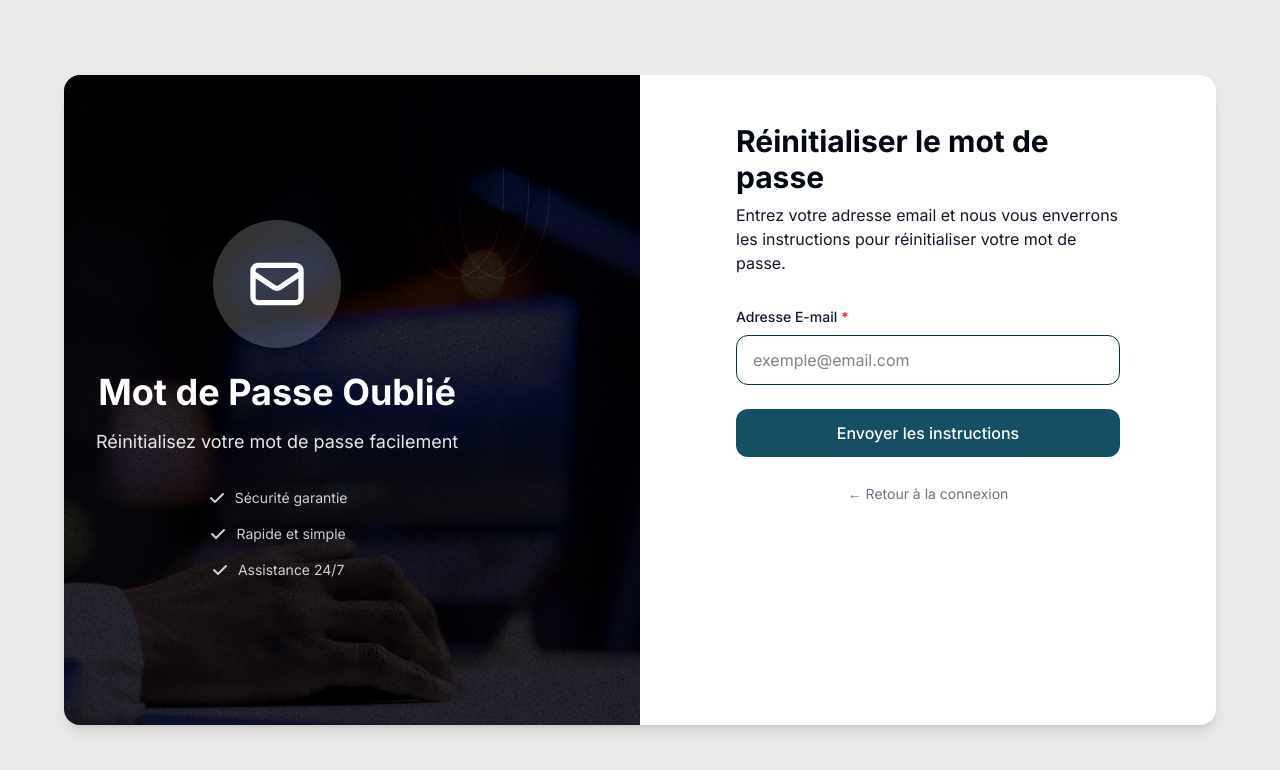
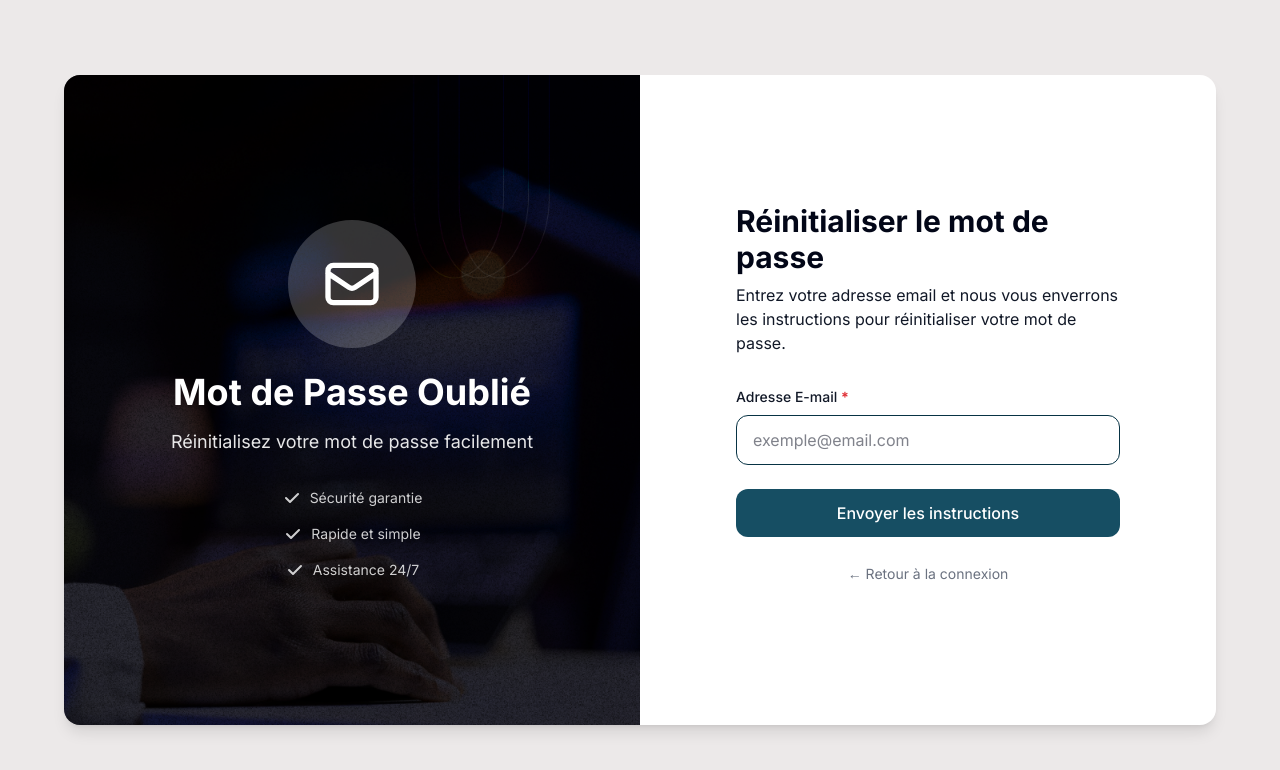
Before and after one commit to Mbaye-ndiaye/new_gestion_stock_frontend, a React (Vite) app: page / in a window 1280 px wide. Both pictures are taken after typing "name@example.com", "Sample123" into the empty fields and a click on the button "Mot de passe oublié?". Shown: the top 770 px of the page. Built offline with nearby package versions, Linux system fonts and the light colour scheme.

Commit message:
feedback

```diff
--- a/src/globals.css
+++ b/src/globals.css
@@ -54,7 +54,7 @@
 /* ================================= */
 
 --color-background: hsl(0, 7%, 92%);
---color-foreground: hsl(222 84% 4%);
+--color-foreground: #020617;
 
 --color-card: hsl(0 0% 100%);
 --color-card-foreground: hsl(222 84% 4%);
--- a/src/pages/auth/Login.tsx
+++ b/src/pages/auth/Login.tsx
@@ -26,7 +26,7 @@ export default function Login() {
                         >
                             <div className="absolute inset-0 bg-black/40"></div>
                         </div>
-                        <div className="relative z-10 p-8 flex items-center justify-center h-full">
+                        <div className="relative z-10 p-8 flex items-center justify-center h-full w-full">
                             <div className="text-center text-white">
                                 <div className="mb-8">
                                     <div className="w-32 h-32 bg-white/20 rounded-full flex items-center justify-center mx-auto mb-6">
@@ -62,7 +62,7 @@ export default function Login() {
                     </div>
 
                     {/* Form Section - Prend toute la largeur sur mobile */}
-                    <div className="w-full md:w-1/2 p-6 sm:p-8 md:p-12">
+                    <div className="w-full md:w-1/2 p-6 sm:p-8 md:p-12 mt-10">
                         <div className="max-w-sm mx-auto">
                             {/* Logo pour mobile (optionnel) */}
                             <div className="md:hidden flex justify-center mb-6">
@@ -134,7 +134,7 @@ export default function Login() {
                                     <label className="flex items-center cursor-pointer">
                                         <input
                                             type="checkbox"
-                                            className="w-4 h-4 accent-[var(--color-muted)] rounded focus:ring-1 focus:ring-[var(--color-muted)]"
+                                            className="w-4 h-4 accent-[var(--color-muted)] rounded "
                                         />
                                         <span className="ml-2 text-sm text-[var(--color-muted)]">Se souvenir de moi</span>
                                     </label>
--- a/src/pages/auth/Otp.tsx
+++ b/src/pages/auth/Otp.tsx
@@ -55,7 +55,7 @@ export default function Otp() {
                         >
                             <div className="absolute inset-0 bg-black/40"></div>
                         </div>
-                        <div className="relative z-10 p-8 flex items-center justify-center h-full">
+                        <div className="relative z-10 p-8 flex items-center justify-center h-full w-full">
                             <div className="text-center text-white">
                                 <div className="mb-8">
                                     <div className="w-32 h-32 bg-white/20 rounded-full flex items-center justify-center mx-auto mb-6">
@@ -91,7 +91,7 @@ export default function Otp() {
                     </div>
 
                     {/* Form Section - Prend toute la largeur sur mobile */}
-                    <div className="w-full md:w-1/2 p-6 sm:p-8 md:p-12">
+                    <div className="w-full md:w-1/2 p-6 sm:p-8 md:p-12 mt-10">
                         <div className="max-w-sm mx-auto flex flex-col justify-center items-center text-center h-full">
                             {/* Logo pour mobile */}
                             <div className="md:hidden flex justify-center mb-6">
@@ -107,7 +107,7 @@ export default function Otp() {
                                 <p className="text-[var(--color-muted-foreground)] text-sm sm:text-base">Un code a été envoyé à votre adresse e-mail enregistrée.</p>
                             </div>
 
-                            <div className="mb-6 p-4 bg-gray-50 rounded-lg w-full">
+                            <div className="mb-6 p-4 rounded-lg w-full">
                                 <p className="text-sm text-[var(--color-muted)] mb-1">La mail d'authentification est le suivant</p>
                                 <p className="font-medium text-[var(--color-foreground)] text-sm sm:text-base break-words">{userEmail}</p>
                             </div>
--- a/src/pages/auth/forgot-password.tsx
+++ b/src/pages/auth/forgot-password.tsx
@@ -127,7 +127,7 @@ export default function ForgotPassword() {
                         >
                             <div className="absolute inset-0 bg-black/40"></div>
                         </div>
-                        <div className="relative z-10 p-8 flex items-center justify-center h-full">
+                        <div className="relative z-10 p-8 flex items-center justify-center h-full w-full">
                             <div className="text-center text-white">
                                 <div className="mb-8">
                                     <div className="w-32 h-32 bg-white/20 rounded-full flex items-center justify-center mx-auto mb-6">
@@ -163,7 +163,7 @@ export default function ForgotPassword() {
                     </div>
 
                     {/* Form Section - Prend toute la largeur sur mobile */}
-                    <div className="w-full md:w-1/2 p-6 sm:p-8 md:p-12">
+                    <div className="w-full md:w-1/2 p-6 sm:p-8 md:p-12 mt-20">
                         <div className="max-w-sm mx-auto">
                             {/* Logo pour mobile */}
                             <div className="md:hidden flex justify-center mb-6">
```
